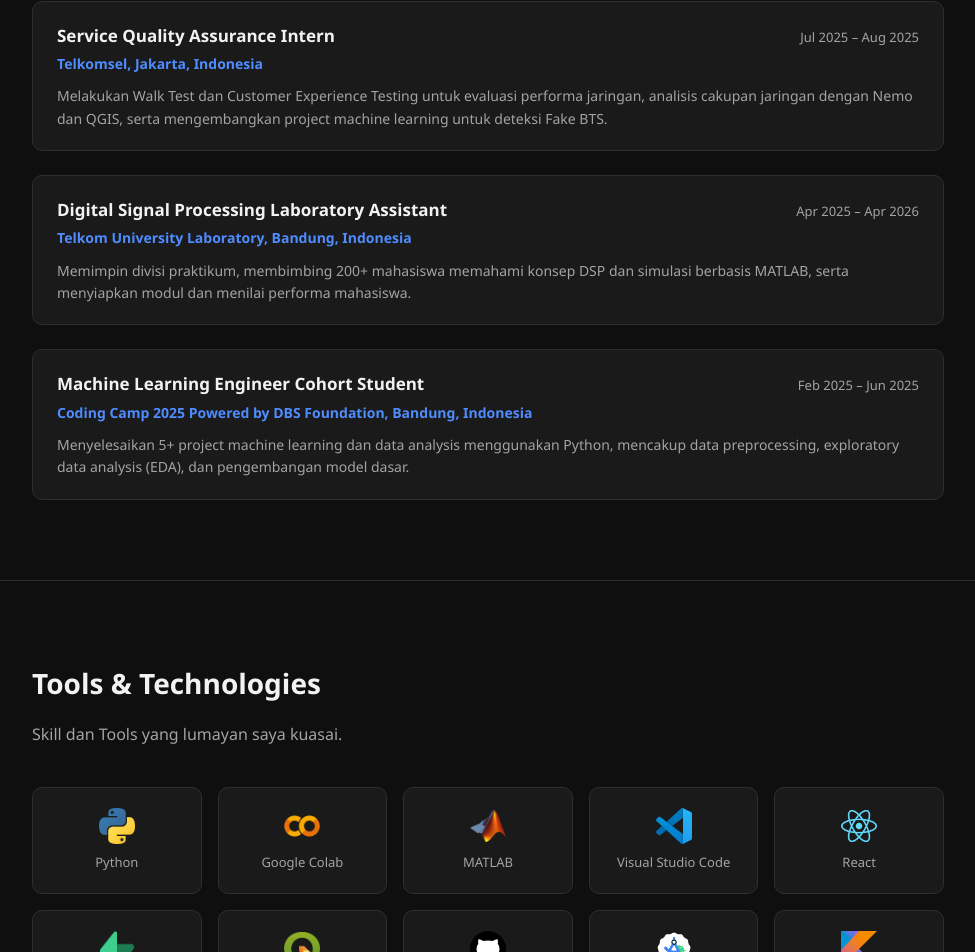
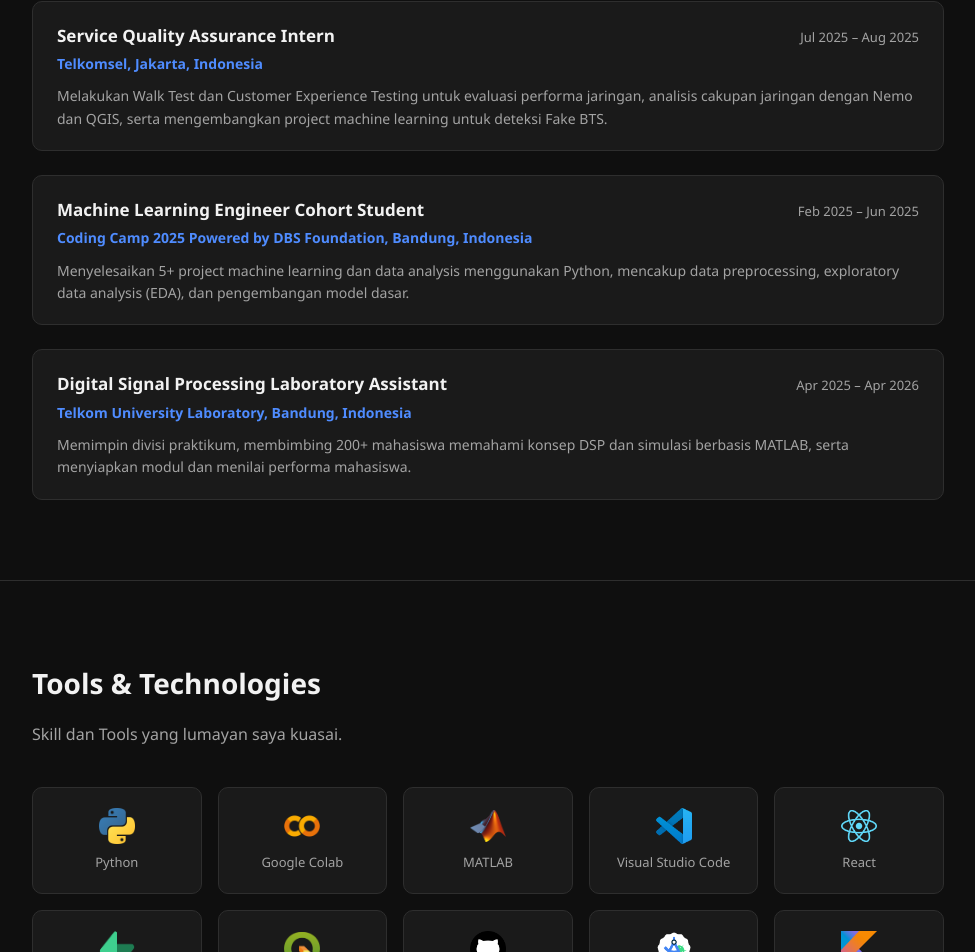
Before and after one commit to Rifki243/portofolio-rifki, a React (Vite) app: page / in a window 1280 px wide. Shown: the part 1481-2433 px from the top of the page, without its empty margins (152-1127 px from the left). Built offline with nearby package versions, Linux system fonts and the light colour scheme.

Commit message:
refactor: swap roles and update descriptions in experiences section for clarity

```diff
--- a/src/data.js
+++ b/src/data.js
@@ -49,22 +49,26 @@ export const experiences = [
     company: "Telkomsel, Jakarta, Indonesia",
     period: "Jul 2025 – Aug 2025",
     description:
-      "Melakukan Walk Test dan Customer Experience Testing untuk evaluasi performa jaringan, analisis cakupan jaringan dengan Nemo dan QGIS, serta mengembangkan project machine learning untuk deteksi Fake BTS.",
+      "Melakukan Walk Test dan Customer Experience Testing untuk evaluasi performa jaringan,\n" +
+      "analisis cakupan jaringan dengan Nemo dan QGIS, serta mengembangkan project machine learning\n" +
+      "untuk deteksi Fake BTS.",
   },
   {
     id: 2,
+    role: "Machine Learning Engineer Cohort Student",
+    company: "Coding Camp 2025 Powered by DBS Foundation, Bandung, Indonesia",
+    period: "Feb 2025 – Jun 2025",
+    description:
+      "Menyelesaikan 5+ project machine learning dan data analysis menggunakan Python, mencakup\n" +
+      "data preprocessing, exploratory data analysis (EDA), dan pengembangan model dasar.",
+  },
+  {
+    id: 3,
     role: "Digital Signal Processing Laboratory Assistant",
     company: "Telkom University Laboratory, Bandung, Indonesia",
     period: "Apr 2025 – Apr 2026",
     description:
-      "Memimpin divisi praktikum, membimbing 200+ mahasiswa memahami konsep DSP dan simulasi berbasis MATLAB, serta menyiapkan modul dan menilai performa mahasiswa.",
-  },
-  {
-    id: 3,
-    role: "Machine Learning Engineer Cohort Student",
-    company: "Coding Camp 2025 Powered by DBS Foundation, Bandung, Indonesia",
-    period: "Feb 2025 – Jun 2025",
-    description:
-      "Menyelesaikan 5+ project machine learning dan data analysis menggunakan Python, mencakup data preprocessing, exploratory data analysis (EDA), dan pengembangan model dasar.",
+      "Memimpin divisi praktikum, membimbing 200+ mahasiswa memahami konsep DSP dan simulasi\n" +
+      "berbasis MATLAB, serta menyiapkan modul dan menilai performa mahasiswa.",
   },
 ];
```
Also changed, not shown: 1 other file (tests, documents, lock files or other folders).
